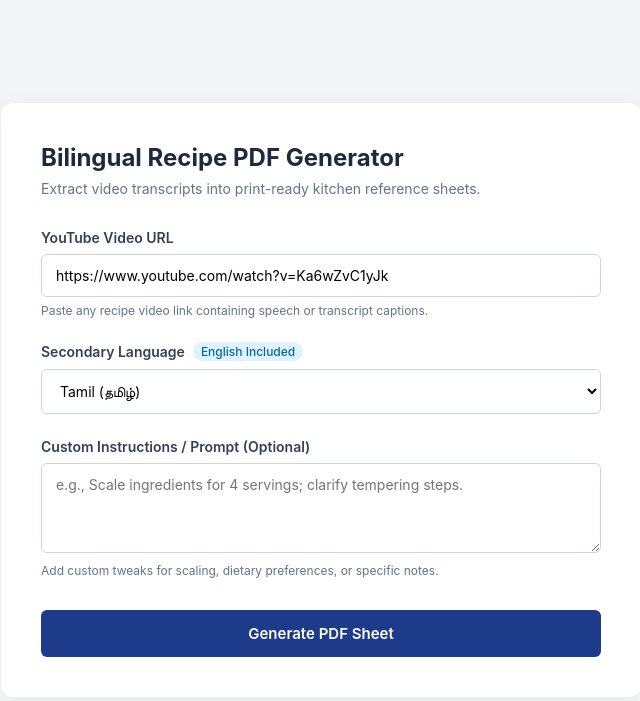
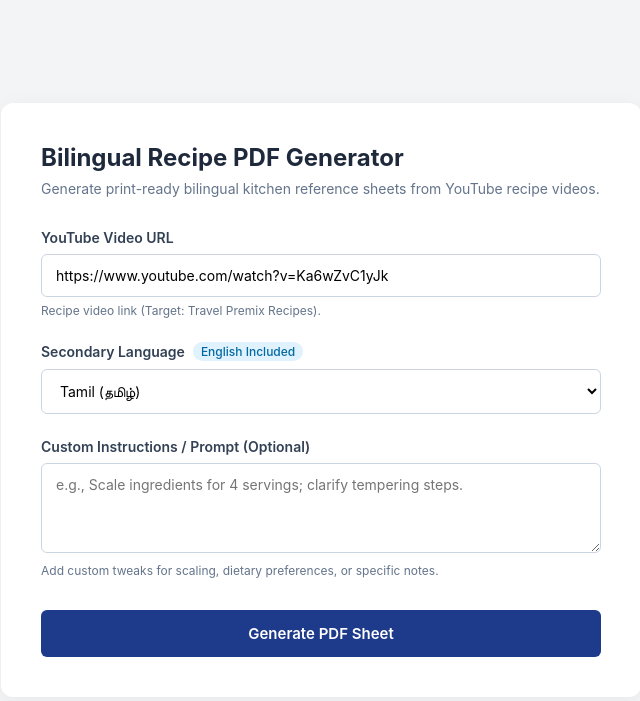
Before and after one commit to rooftop-lab/Recipe-writer, a Flask app: page / in a window 1280 px wide. Shown: the top 701 px of the page, without its empty margins (319-959 px from the left). Run offline with Flask 3, Linux system fonts and the light colour scheme.

Commit message:
Add web interface and bilingual PDF generator for Travel Premix recipes
Co-authored-by: rooftop-lab <326789357+rooftop-lab@users.noreply.github.com>

```diff
--- a/templates/index.html
+++ b/templates/index.html
@@ -102,13 +102,13 @@
 <body>
     <div class="card">
         <h1 class="card-title">Bilingual Recipe PDF Generator</h1>
-        <p class="card-subtitle">Extract video transcripts into print-ready kitchen reference sheets.</p>
+        <p class="card-subtitle">Generate print-ready bilingual kitchen reference sheets from YouTube recipe videos.</p>
 
         <form action="/generate" method="POST" target="_blank">
             <div class="form-group">
                 <label class="form-label">YouTube Video URL</label>
                 <input type="text" name="url" class="form-input" placeholder="https://www.youtube.com/watch?v=..." value="https://www.youtube.com/watch?v=Ka6wZvC1yJk" required>
-                <p class="help-text">Paste any recipe video link containing speech or transcript captions.</p>
+                <p class="help-text">Recipe video link (Target: Travel Premix Recipes).</p>
             </div>
 
             <div class="form-group">
@@ -118,10 +118,6 @@
                 </label>
                 <select name="language" class="form-select">
                     <option value="ta" selected>Tamil (தமிழ்)</option>
-                    <option value="hi">Hindi (हिन्दी)</option>
-                    <option value="te">Telugu (தெலுங்கு/తెలుగు)</option>
-                    <option value="kn">Kannada (கன்னடம்/கன்னட)</option>
-                    <option value="ml">Malayalam (மலையாளம்)</option>
                 </select>
             </div>
 
```
